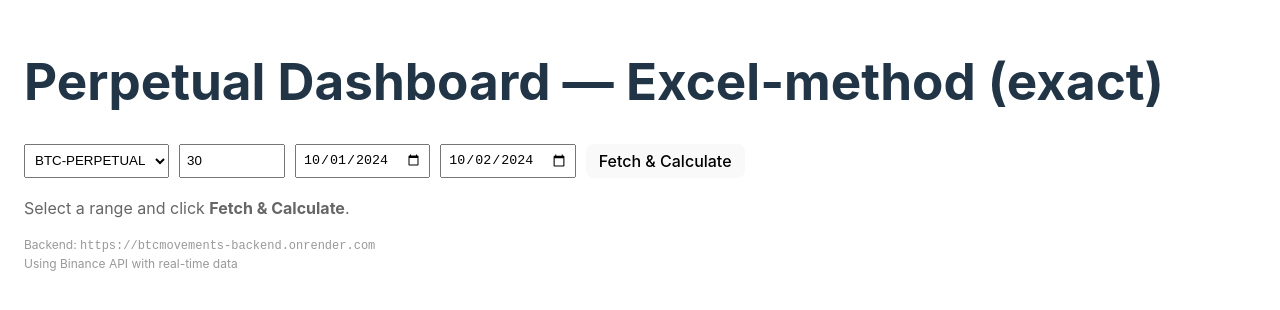
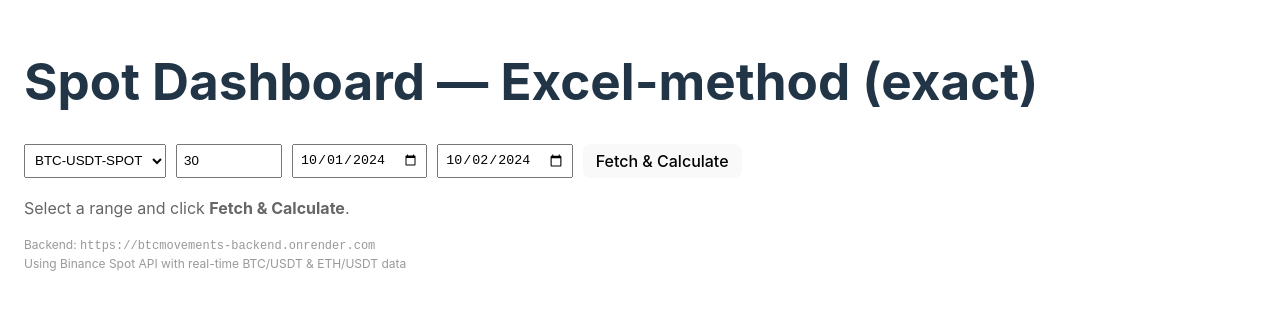
Before and after one commit to sohammwork-gif/btcmovements-frontend, a React (Vite) app: page / in a window 1280 px wide. Shown: the part 254-564 px from the top of the page. Built offline with nearby package versions, Linux system fonts and the light colour scheme.

Commit message:
Update App.jsx

```diff
--- a/src/App.jsx
+++ b/src/App.jsx
@@ -2,7 +2,7 @@ import React, { useState } from "react";
 import axios from "axios";
 
 export default function App() {
-  const [instrument, setInstrument] = useState("BTC-PERPETUAL");
+  const [instrument, setInstrument] = useState("BTC-USDT-SPOT");
   const [iv, setIv] = useState(30);
   const [startDate, setStartDate] = useState("2024-10-01");
   const [endDate, setEndDate] = useState("2024-10-02");
@@ -187,11 +187,12 @@ export default function App() {
 
   return (
     <div style={{ fontFamily: "Inter, sans-serif", padding: 24 }}>
-      <h1>Perpetual Dashboard — Excel-method (exact)</h1>
+      <h1>Spot Dashboard — Excel-method (exact)</h1>
 
       <div style={{ display: "flex", gap: 10, flexWrap: "wrap", marginBottom: 12 }}>
         <select value={instrument} onChange={(e) => setInstrument(e.target.value)} style={{ padding: 6 }}>
-          <option value="BTC-PERPETUAL">BTC-PERPETUAL</option>
+          <option value="BTC-USDT-SPOT">BTC-USDT-SPOT</option>
+          <option value="ETH-USDT-SPOT">ETH-USDT-SPOT</option>
         </select>
 
         <input type="number" value={iv} onChange={(e) => setIv(e.target.value)} placeholder="IV %" style={{ width: 90, padding: 6 }} />
@@ -242,7 +243,7 @@ export default function App() {
 
       <div style={{ marginTop: 16, fontSize: 12, color: "#999" }}>
         <div>Backend: <code>https://btcmovements-backend.onrender.com</code></div>
-        <div>Using Binance API with real-time data</div>
+        <div>Using Binance Spot API with real-time BTC/USDT & ETH/USDT data</div>
       </div>
     </div>
   );
```
